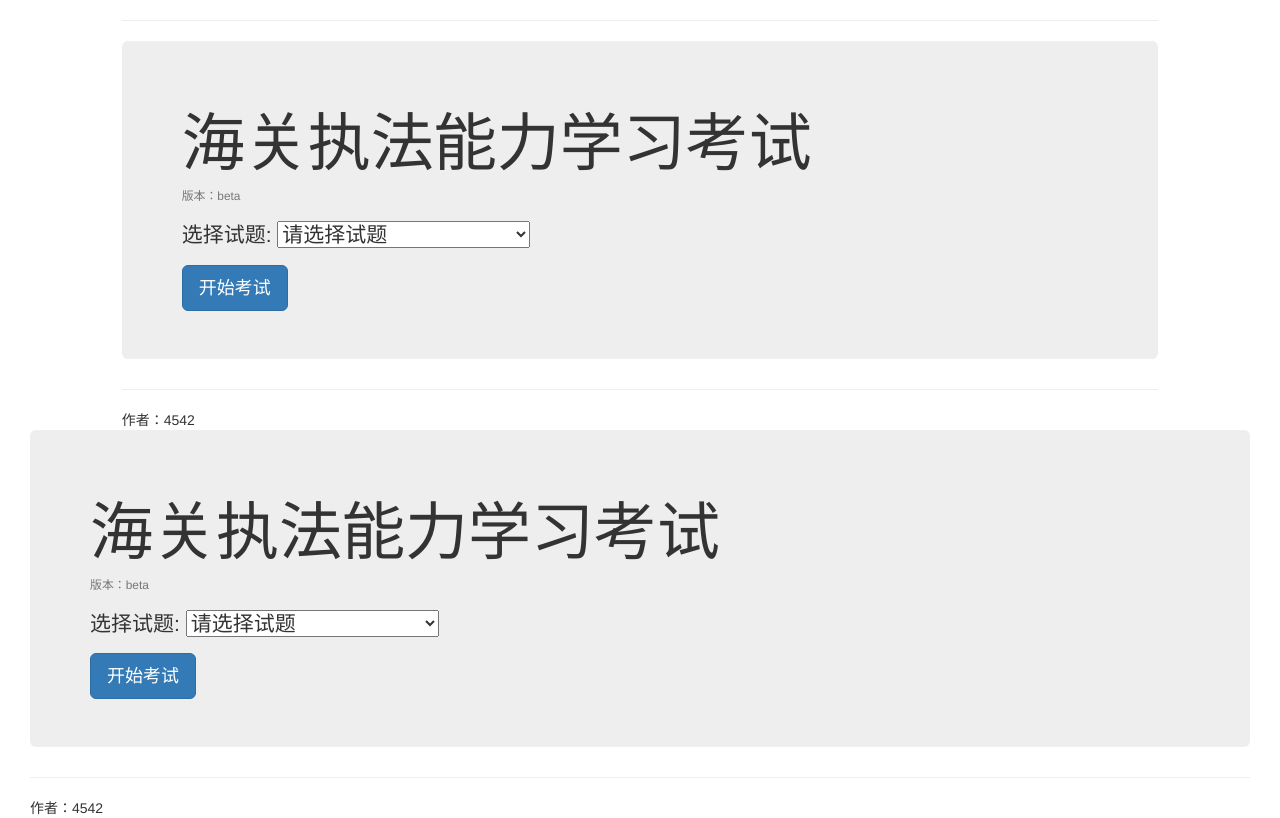
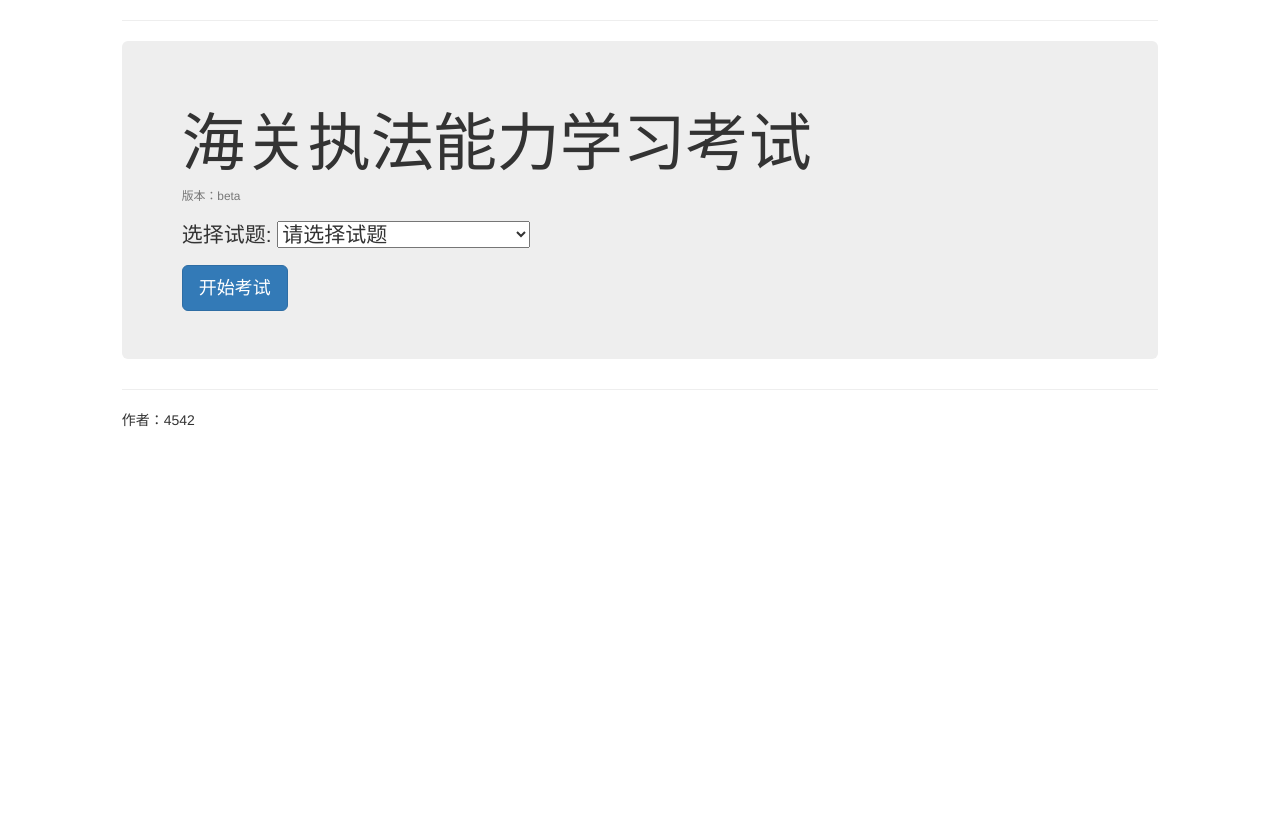
Before and after one commit to siyixin/quiz, a plain HTML site: page index.html in a window 1280 px wide. Drawn offline with Linux system fonts and the light colour scheme.

Commit message:
去除重复div

```diff
--- a/index.html
+++ b/index.html
@@ -34,15 +34,4 @@
             </div>
             <div class="col-sm-1"></div>
         </div>
-<body  ng-controller="quizController">
-    <div class="container-fluid">
-        <div class="jumbotron mt-3">
-        <h1>海关执法能力学习考试</h1>
-        <quiz></quiz>
-    </div>
-        <hr />
-        <footer>作者：4542</footer>
-    </div>
-</body>
-
 </html>
```
